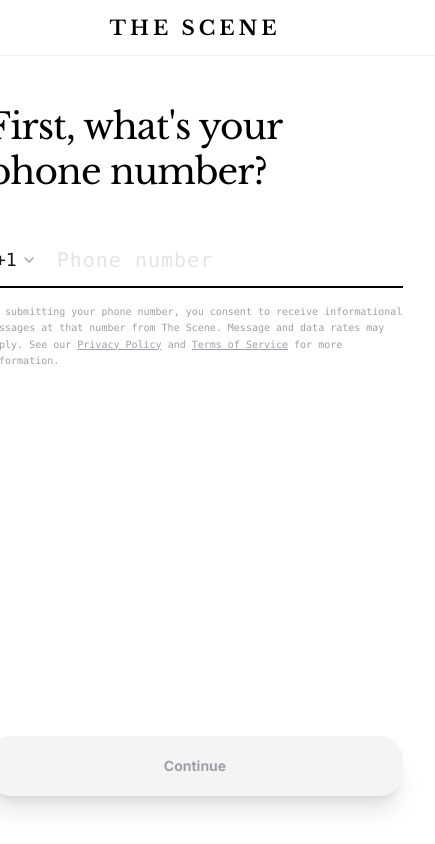
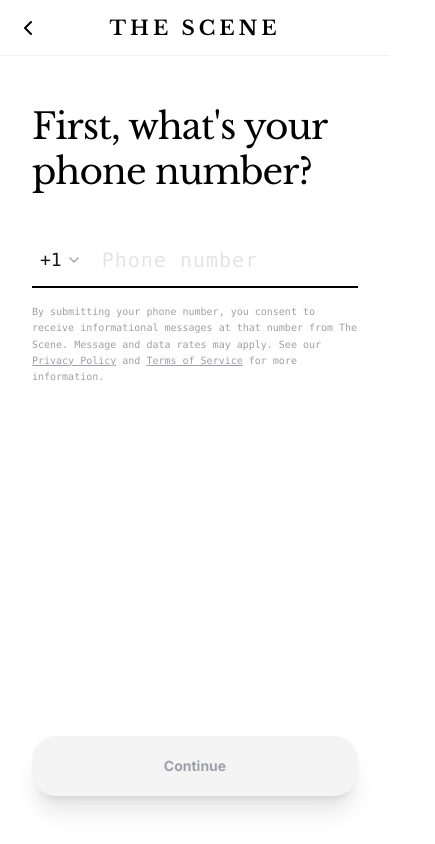
Before and after one commit to suminwalker/the-scene, a Next.js app: page /auth/signup in a window 390 px wide. Shown: the whole page, 435 px wide, since content can reach past the window. Built offline with nearby package versions, Linux system fonts and the light colour scheme.

Commit message:
Fix mobile width overflow clipping

```diff
--- a/src/app/auth/login/page.tsx
+++ b/src/app/auth/login/page.tsx
@@ -21,7 +21,7 @@
     };
 
     return (
-        <div className="flex justify-center min-h-screen bg-white text-black">
+        <div className="flex justify-center min-h-screen bg-white text-black w-full">
             <MobileContainer className="bg-white">
                 <TopBar backHref="/" />
 
--- a/src/app/auth/signup/page.tsx
+++ b/src/app/auth/signup/page.tsx
@@ -172,7 +172,7 @@
     }
 
     return (
-        <div className="flex justify-center min-h-screen bg-white text-black">
+        <div className="flex justify-center min-h-screen bg-white text-black w-full">
             <MobileContainer className="bg-white">
                 <TopBar onBack={handleBack} />
 
--- a/src/app/page.tsx
+++ b/src/app/page.tsx
@@ -26,7 +26,7 @@
   const router = useRouter();
 
   return (
-    <div className="flex justify-center min-h-screen bg-white">
+    <div className="flex justify-center min-h-screen bg-white w-full">
       <MobileContainer className="relative overflow-hidden bg-white">
         {/* Background Map (Blurred) */}
         <div className="absolute inset-0 z-0">
--- a/src/components/layout/MobileContainer.tsx
+++ b/src/components/layout/MobileContainer.tsx
@@ -8,7 +8,7 @@
 
 export function MobileContainer({ children, className }: MobileContainerProps) {
     return (
-        <div className={cn("w-[480px] max-w-full h-screen bg-background text-foreground relative shadow-2xl overflow-hidden flex flex-col mx-auto", className)}>
+        <div className={cn("w-full max-w-[480px] h-screen bg-background text-foreground relative shadow-2xl overflow-hidden flex flex-col mx-auto", className)}>
             {children}
         </div>
     );
```
